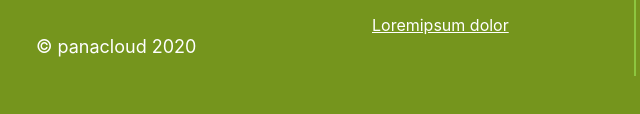
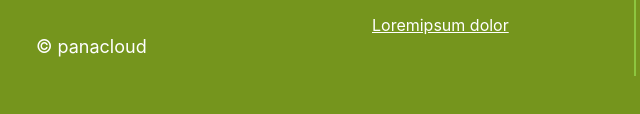
Before and after one commit to Hasham-Ali/project-p, a plain HTML site: page index.html in a window 1280 px wide. Shown: the part 8023-8137 px from the top of the page, 4-644 px from the left. Drawn offline with nearby package versions, Linux system fonts and the light colour scheme.

Commit message:
Update index.html footer

```diff
--- a/index.html
+++ b/index.html
@@ -708,7 +708,7 @@
                 <p style="margin-left: 10px;">Lorem ipsum dolor sit amet, consectetur adipiscing elit, sed do eiusmod
                     tempor incididunt ut labore et dolore magna aliqua. Ut enim ad minim veniam, quis nostrud
                     exercitation ullamco laboris nisi ut aliquip ex ea commodo consequat.</p>
-                <p class="copy-right">&copy; panacloud 2020</p>
+                <p class="copy-right">&copy; panacloud</p>
             </div>
 
 
```
